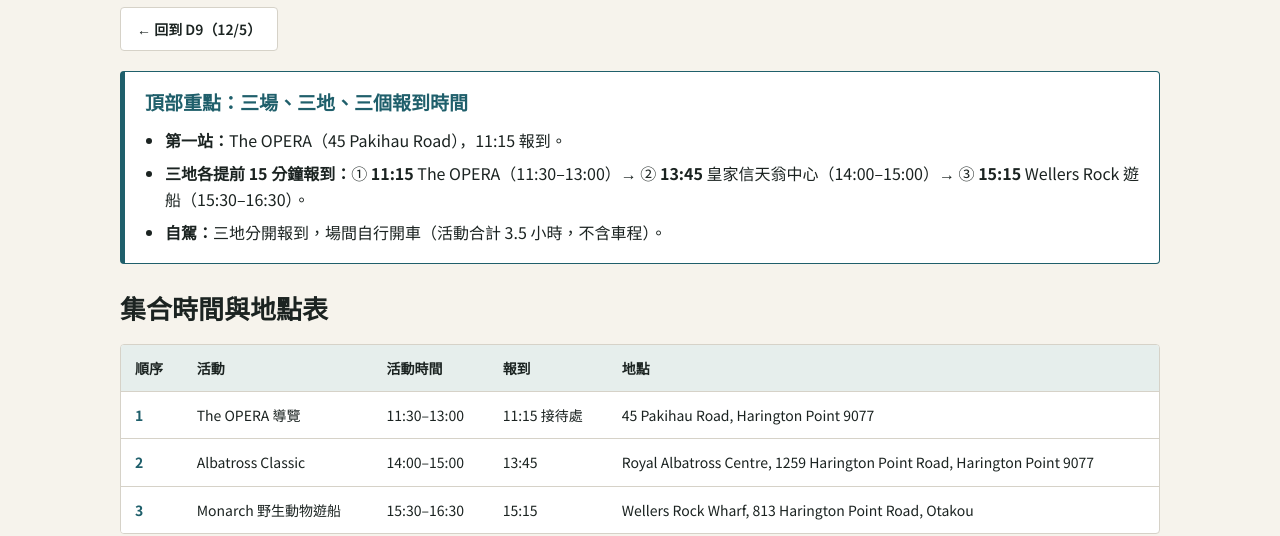
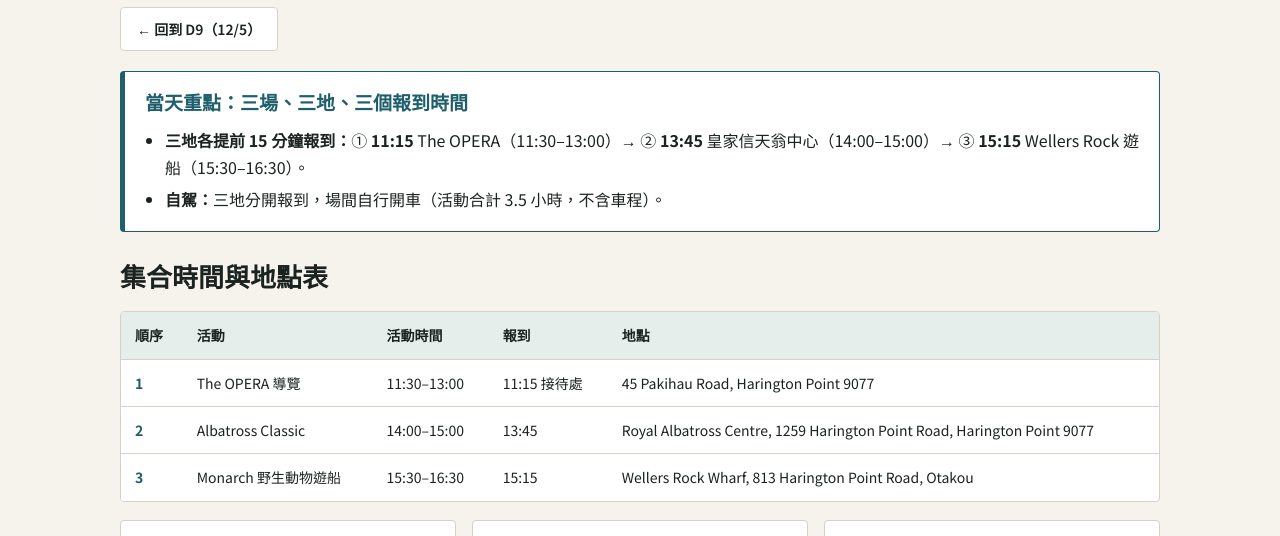
Before and after one commit to dect7567/2026_New_Zealand_Road_Trip, a website: page albatross-d9.html in a window 1280 px wide. Shown: the part 239-775 px from the top of the page. Drawn offline with Linux system fonts and the light colour scheme.

Commit message:
D9 導覽頁：標題改為「當天重點」，刪除重複的「第一站」行

```diff
--- a/albatross-d9.html
+++ b/albatross-d9.html
@@ -22,9 +22,8 @@
       </header>
 
       <section id="ab-key-card" class="ab-key-card" aria-labelledby="ab-key-title">
-        <h2 id="ab-key-title">頂部重點：三場、三地、三個報到時間</h2>
+        <h2 id="ab-key-title">當天重點：三場、三地、三個報到時間</h2>
         <ul class="ab-key-list">
-          <li><strong>第一站：</strong>The OPERA（45 Pakihau Road），11:15 報到。</li>
           <li><strong>三地各提前 15 分鐘報到：</strong>① <strong>11:15</strong> The OPERA（11:30–13:00）→ ② <strong>13:45</strong> 皇家信天翁中心（14:00–15:00）→ ③ <strong>15:15</strong> Wellers Rock 遊船（15:30–16:30）。</li>
           <li><strong>自駕：</strong>三地分開報到，場間自行開車（活動合計 3.5 小時，不含車程）。</li>
         </ul>
```
